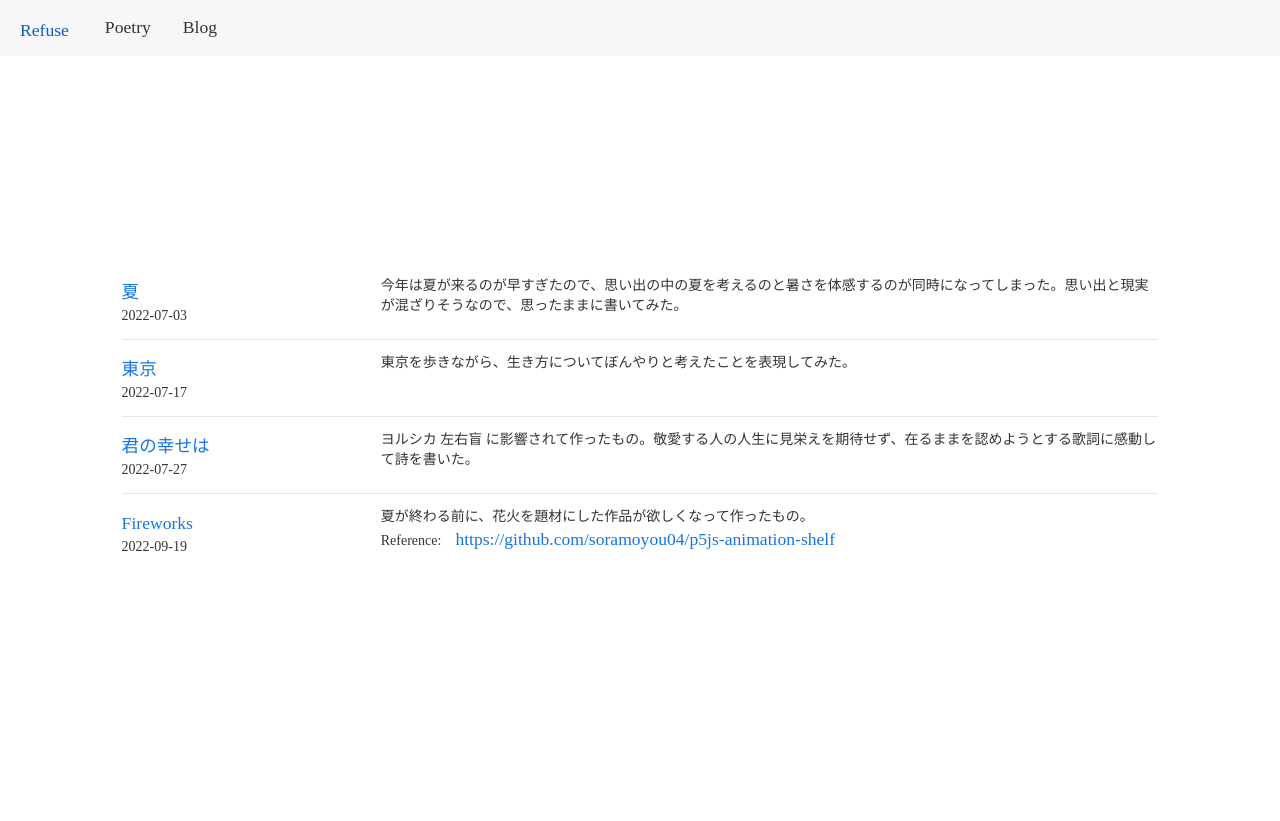
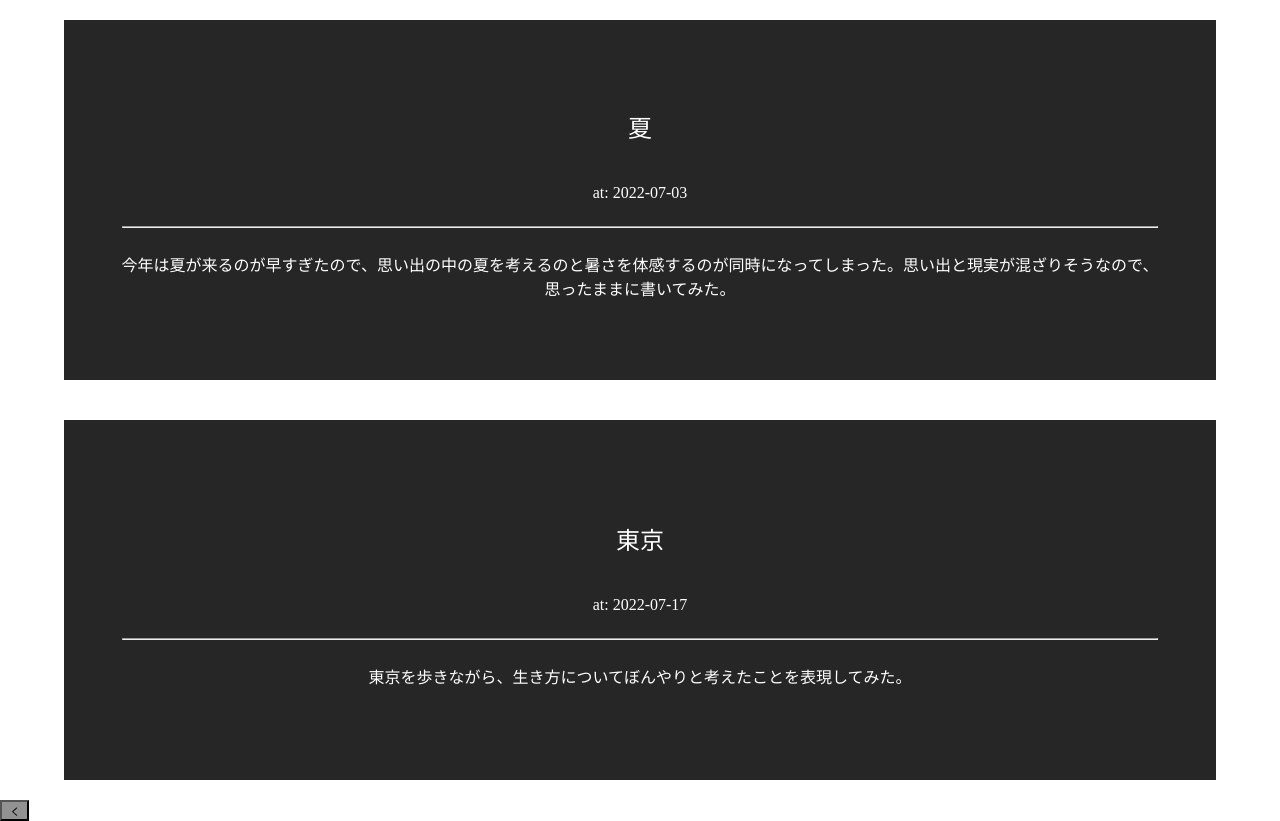
Before and after one commit to nak-yr/refuse, a Next.js app: page /poetry in a window 1280 px wide. Before the commit the page ends 800 px from the top, so only its background shows below. Built offline with nearby package versions, Linux system fonts and the light colour scheme; a web font is replaced by a local one.

Commit message:
issue#31 Poetry一覧ページの大まかなレイアウト変更

```diff
--- a/pages/poetry/index.tsx
+++ b/pages/poetry/index.tsx
@@ -1,12 +1,17 @@
+/** @jsxImportSource @emotion/react */
+
 import type { NextPage } from "next";
 import Head from "next/head";
-import Link from "next/link";
-import { List, FlexboxGrid } from "rsuite";
+import { useRouter } from "next/router";
 
-import styles from "../../styles/Home.module.css";
-import "rsuite/dist/rsuite.min.css";
+import { css } from "@emotion/css";
+import { IconButton } from "rsuite";
+import ArrowLeftLineIcon from "@rsuite/icons/ArrowLeftLine";
 
 import Header from "../components/header";
+import React, { useEffect } from "react";
+import { handleClientScriptLoad } from "next/script";
+import Link from "next/link";
 
 interface PoetryEntry {
   date: string;
@@ -50,8 +55,25 @@ const entry: PoetryEntry[] = [
 ];
 
 const Poetry: NextPage = () => {
+  const router = useRouter();
+  const toHome = () => {
+    router.push("/");
+  };
+
+  const toPoem = (href: string) => {
+    router.push(href);
+  };
+
+  const [show, setShow] = React.useState(true);
+  const onLoad = () => setShow(!show);
+
+  useEffect(() => {
+    onLoad();
+  }, []);
+
   return (
-    <div className={styles.container}>
+    <>
+      <div className={styles.wrapper}>
         <Head>
           <title>Poetry</title>
           <meta
@@ -61,43 +83,78 @@ const Poetry: NextPage = () => {
           <link rel="icon" href="/favicon.ico" />
         </Head>
 
-      <Header />
         <div className={styles.main}>
-        <List style={{ width: "90%" }}>
           {entry.map((ent, index) => (
-            <List.Item key={index}>
-              <FlexboxGrid>
-                <FlexboxGrid.Item colspan={6}>
-                  {/* タイトルだけ親要素のフォントサイズの1.5倍で表示する */}
-                  <div style={{ fontSize: "1.5em" }}>
-                    <Link href={ent.link} passHref>
-                      <a>{ent.title}</a>
-                    </Link>
-                  </div>
-                  <div>{ent.date}</div>
-                </FlexboxGrid.Item>
-                <FlexboxGrid.Item colspan={18}>
-                  {ent.description}
-                  {typeof ent.reference === "string" && (
-                    <>
-                      <br />
-                      Reference:&emsp;
-                      <a
-                        href={ent.reference}
-                        style={{ fontSize: "1em!important" }}
+            <div
+              className={styles.viewArea}
+              key={index}
+              onClick={() => toPoem(ent.link)}
             >
-                        {ent.reference}
-                      </a>
-                    </>
-                  )}
-                </FlexboxGrid.Item>
-              </FlexboxGrid>
-            </List.Item>
-          ))}
-        </List>
+              <div className={styles.paragraph}>
+                <p style={{ fontSize: "1.5em" }}>{ent.title}</p>
+                <p style={{ width: "90%" }}>at: {ent.date}</p>
+                <hr style={{ width: "90%" }} />
+                <p style={{ width: "90%" }}>{ent.description}</p>
               </div>
             </div>
+          ))}
+        </div>
+      </div>
+      <IconButton
+        className={styles.button}
+        icon={<ArrowLeftLineIcon />}
+        onClick={toHome}
+        appearance="primary"
+        size="lg"
+        circle
+      />
+    </>
   );
 };
 
 export default Poetry;
+
+const styles = {
+  wrapper: css({
+    display: "flex",
+    height: "100vh",
+    width: "100vw",
+    justifyContent: "center",
+  }),
+
+  main: css({
+    overflow: "auto",
+    scrollSnapType: "y mandatory",
+    height: "100vh",
+    width: "100vw",
+  }),
+
+  viewArea: css({
+    display: "flex",
+    scrollSnapAlign: "start",
+    height: "50vh",
+    justifyContent: "center",
+    alignItems: "center",
+    color: "white",
+  }),
+
+  paragraph: css({
+    display: "flex",
+    flexDirection: "column",
+    alignItems: "center",
+    justifyContent: "center",
+    textAlign: "center",
+    height: "90%",
+    width: "90%",
+    backgroundColor: "rgba(15, 15, 15, 0.9)",
+  }),
+
+  button: css({
+    display: "fixed",
+    zIndex: "99999",
+    bottom: "7vh",
+    left: "2vw",
+    backgroundColor: "rgba(100, 100, 100, 0.7)",
+    overflow: "hidden",
+  }),
+};
```
Lines whose indentation alone changed are shown as unchanged.
